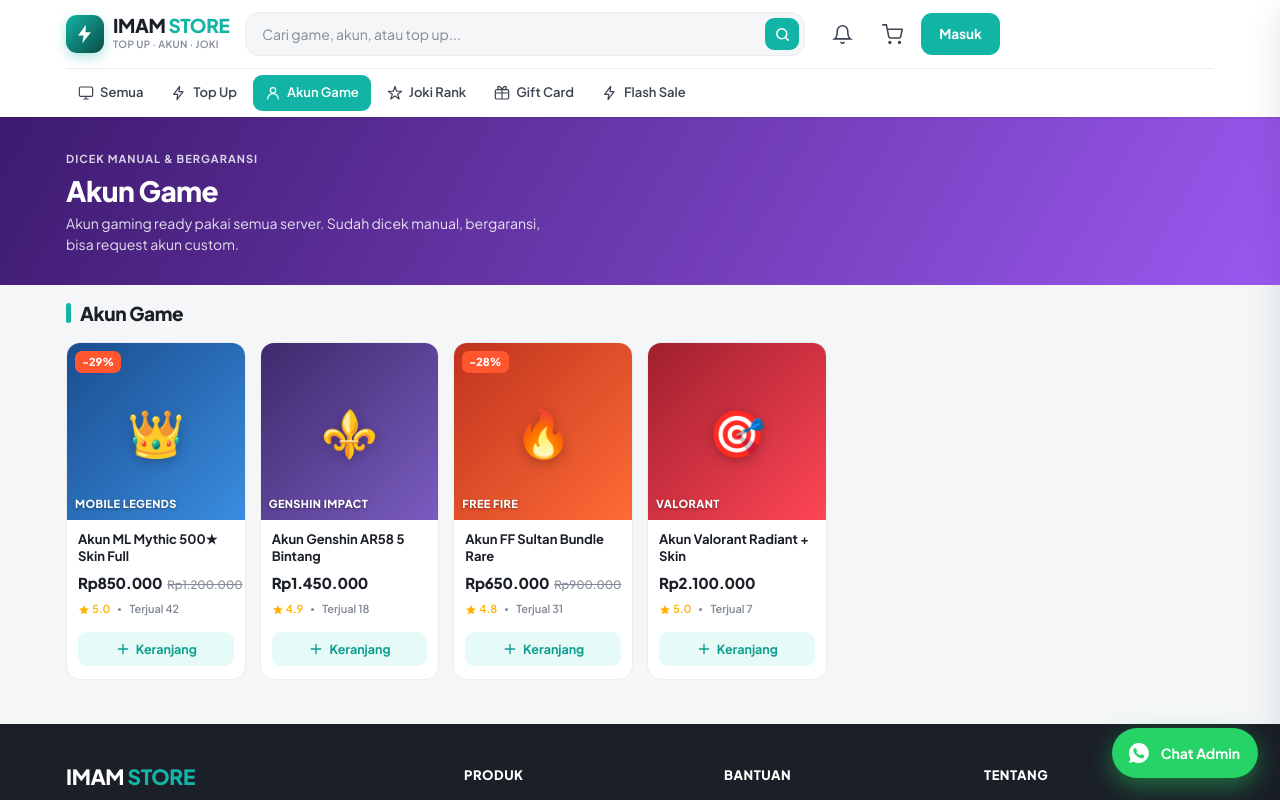
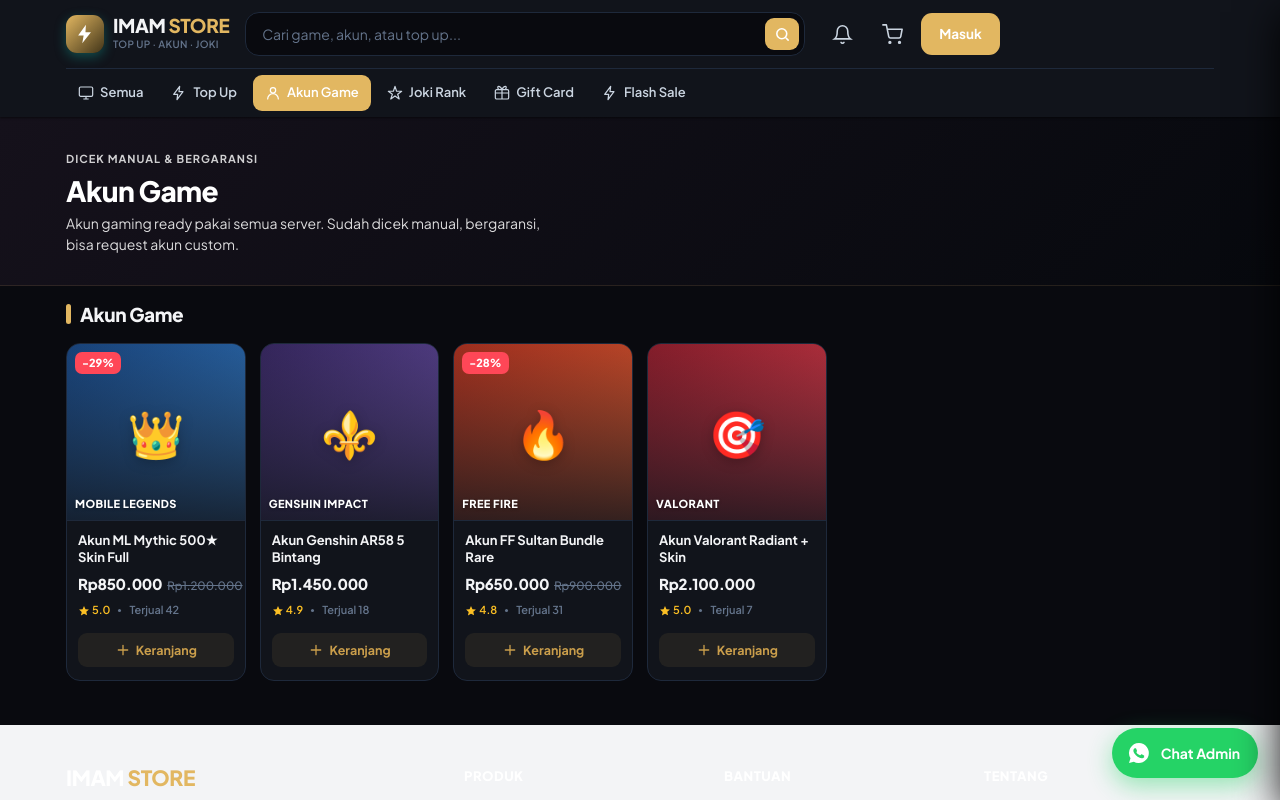
Before and after one commit to imamabdurrahmann/imam-store, a Next.js app: page /akun in a window 1280 px wide. Shown: the top 800 px of the page. Built offline with nearby package versions, Linux system fonts and the light colour scheme.

Commit message:
design: redesign website to elegant dark & gold theme

```diff
--- a/app/globals.css
+++ b/app/globals.css
@@ -2,17 +2,32 @@
 
 /* ============ IMAM STORE — Design System ============ */
 :root {
-  --teal-500: #12b5a5; --teal-600: #0e9f90; --teal-900: #0a4a44; --teal-tint: #e6faf7;
-  --bg: #f4f6f8; --surface: #ffffff;
-  --ink: #1b1f27; --ink-soft: #3d4451; --ink-muted: #828a97; --line: #ebedf0;
-  --sale: #ff5630; --sale-soft: #fff1ed; --star: #ffb100;
-  --shadow-sm: 0 1px 2px rgba(16,24,40,.06), 0 1px 3px rgba(16,24,40,.05);
-  --shadow-md: 0 4px 16px rgba(16,24,40,.08);
-  --shadow-lg: 0 12px 32px rgba(16,24,40,.12);
+  --teal-500: #e2b761; --teal-600: #ca9e4b; --teal-900: #423519; --teal-tint: rgba(226, 183, 97, 0.08);
+  --bg: #090a0f; --surface: #11141b;
+  --ink: #f3f4f6; --ink-soft: #cbd5e1; --ink-muted: #64748b; --line: #1e293b;
+  --sale: #ff4757; --sale-soft: rgba(255, 71, 87, 0.1); --star: #fbbf24;
+  --shadow-sm: 0 1px 2px rgba(0,0,0,.5);
+  --shadow-md: 0 4px 20px rgba(0,0,0,.7);
+  --shadow-lg: 0 12px 40px rgba(0,0,0,.9);
   --r-sm: 10px; --r-md: 14px; --r-lg: 20px; --maxw: 1180px;
 }
 *, *::before, *::after { box-sizing: border-box; margin: 0; padding: 0 }
 html { scroll-behavior: smooth }
+/* Custom Elegant Scrollbar */
+::-webkit-scrollbar {
+  width: 8px;
+  height: 8px;
+}
+::-webkit-scrollbar-track {
+  background: var(--bg);
+}
+::-webkit-scrollbar-thumb {
+  background: var(--line);
+  border-radius: 4px;
+}
+::-webkit-scrollbar-thumb:hover {
+  background: var(--teal-600);
+}
 body { font-family: 'Plus Jakarta Sans', system-ui, sans-serif; background: var(--bg); color: var(--ink); -webkit-font-smoothing: antialiased; line-height: 1.5 }
 a { color: inherit; text-decoration: none }
 img { display: block; max-width: 100% }
@@ -31,7 +46,7 @@
 .brand-sub { font-size: 10px; color: var(--ink-muted); font-weight: 600; letter-spacing: .3px; text-transform: uppercase; margin-top: 2px }
 .searchbar { flex: 1; position: relative; max-width: 560px }
 .searchbar input { width: 100%; height: 44px; border: 1.5px solid var(--line); border-radius: var(--r-md); padding: 0 44px 0 16px; font-size: 14px; font-family: inherit; background: var(--bg); transition: border-color .15s, background .15s }
-.searchbar input:focus { outline: none; border-color: var(--teal-500); background: #fff }
+.searchbar input:focus { outline: none; border-color: var(--teal-500); background: var(--surface) }
 .searchbar input::placeholder { color: var(--ink-muted) }
 .searchbar .s-btn { position: absolute; right: 6px; top: 6px; height: 32px; width: 34px; border-radius: 9px; background: var(--teal-500); display: grid; place-items: center; transition: background .15s }
 .searchbar .s-btn:hover { background: var(--teal-600) }
@@ -56,9 +71,9 @@
 .carousel { position: relative; border-radius: var(--r-lg); overflow: hidden; box-shadow: var(--shadow-md) }
 .slides { display: flex; transition: transform .5s cubic-bezier(.4,0,.2,1) }
 .slide { min-width: 100%; height: 260px; padding: 40px 80px; display: flex; flex-direction: column; justify-content: center; position: relative; overflow: hidden; color: #fff }
-.slide-1 { background: linear-gradient(120deg,#0a4a44,#12b5a5) }
-.slide-2 { background: linear-gradient(120deg,#5b1d8c,#b14bff) }
-.slide-3 { background: linear-gradient(120deg,#b8341f,#ff7a45) }
+.slide-1 { background: linear-gradient(135deg, #181d28, #0b0c10); border: 1px solid rgba(226, 183, 97, 0.15) }
+.slide-2 { background: linear-gradient(135deg, #1d1828, #0b0c10); border: 1px solid rgba(226, 183, 97, 0.15) }
+.slide-3 { background: linear-gradient(135deg, #241818, #0b0c10); border: 1px solid rgba(226, 183, 97, 0.15) }
 .slide::after { content:""; position: absolute; right: -40px; top: 50%; transform: translateY(-50%); width: 260px; height: 260px; border-radius: 50%; background: rgba(255,255,255,.08) }
 .slide::before { content:""; position: absolute; right: 60px; bottom: -60px; width: 180px; height: 180px; border-radius: 50%; background: rgba(255,255,255,.06) }
 .slide-eyebrow { font-size: 12px; font-weight: 700; letter-spacing: 1px; text-transform: uppercase; opacity: .85; margin-bottom: 10px }
@@ -69,9 +84,9 @@
 .dots { position: absolute; bottom: 16px; left: 80px; display: flex; gap: 7px; z-index: 2 }
 .dot { width: 8px; height: 8px; border-radius: 5px; background: rgba(255,255,255,.45); transition: all .25s; border: none; cursor: pointer }
 .dot.active { width: 24px; background: #fff }
-.car-nav { position: absolute; top: 50%; transform: translateY(-50%); width: 38px; height: 38px; border-radius: 50%; background: rgba(255,255,255,.92); display: grid; place-items: center; z-index: 2; box-shadow: var(--shadow-sm); transition: background .15s }
-.car-nav:hover { background: #fff }
-.car-nav svg { width: 18px; height: 18px; stroke: var(--ink) }
+.car-nav { position: absolute; top: 50%; transform: translateY(-50%); width: 38px; height: 38px; border-radius: 50%; background: rgba(17, 20, 27, 0.6); backdrop-filter: blur(4px); border: 1px solid rgba(255,255,255,.1); display: grid; place-items: center; z-index: 2; box-shadow: var(--shadow-sm); transition: background .15s, border-color .15s }
+.car-nav:hover { background: rgba(17, 20, 27, 0.85); border-color: var(--teal-500) }
+.car-nav svg { width: 18px; height: 18px; stroke: #fff }
 .car-prev { left: 14px } .car-next { right: 14px }
 
 /* ===== PAGE HERO (inner pages) ===== */
@@ -80,11 +95,11 @@
 .page-hero .eyebrow { font-size: 11px; font-weight: 700; letter-spacing: 1px; text-transform: uppercase; margin-bottom: 8px; opacity: .8 }
 .page-hero h1 { font-size: 28px; font-weight: 800; letter-spacing: -.6px; line-height: 1.15; margin-bottom: 6px }
 .page-hero p { font-size: 14px; opacity: .85; max-width: 500px }
-.page-hero--teal { background: linear-gradient(120deg,var(--teal-900),var(--teal-600)); color: #fff }
-.page-hero--purple { background: linear-gradient(120deg,#3d1a6e,#9b59f0); color: #fff }
-.page-hero--orange { background: linear-gradient(120deg,#7a1800,#e85d25); color: #fff }
-.page-hero--green { background: linear-gradient(120deg,#1b4d2a,#3ab85e); color: #fff }
-.page-hero--sale { background: linear-gradient(120deg,#8b1a00,var(--sale)); color: #fff }
+.page-hero--teal { background: linear-gradient(135deg, #11141b, #07090e); border-bottom: 1px solid rgba(226, 183, 97, 0.12); color: #fff }
+.page-hero--purple { background: linear-gradient(135deg, #15111b, #07090e); border-bottom: 1px solid rgba(226, 183, 97, 0.12); color: #fff }
+.page-hero--orange { background: linear-gradient(135deg, #1a1210, #07090e); border-bottom: 1px solid rgba(226, 183, 97, 0.12); color: #fff }
+.page-hero--green { background: linear-gradient(135deg, #0d1510, #07090e); border-bottom: 1px solid rgba(226, 183, 97, 0.12); color: #fff }
+.page-hero--sale { background: linear-gradient(135deg, #1a0f0d, #07090e); border-bottom: 1px solid rgba(255, 71, 87, 0.15); color: #fff }
 
 /* ===== FLASH SALE SECTION ===== */
 .flash { background: var(--surface); border-radius: var(--r-lg); box-shadow: var(--shadow-sm); padding: 18px; border: 1px solid var(--line) }
@@ -94,8 +109,8 @@
 .flash-badge svg { width: 19px; height: 19px }
 .countdown { display: flex; align-items: center; gap: 5px }
 .cd-label { font-size: 12.5px; color: var(--ink-muted); font-weight: 600; margin-right: 3px }
-.cd-box { background: var(--ink); color: #fff; font-weight: 700; font-size: 14px; min-width: 32px; height: 32px; border-radius: 8px; display: grid; place-items: center; font-variant-numeric: tabular-nums }
-.cd-sep { font-weight: 800; color: var(--ink) }
+.cd-box { background: var(--line); color: var(--teal-500); font-weight: 700; font-size: 14px; min-width: 32px; height: 32px; border-radius: 8px; display: grid; place-items: center; font-variant-numeric: tabular-nums; border: 1px solid rgba(226, 183, 97, 0.2) }
+.cd-sep { font-weight: 800; color: var(--teal-500) }
 /* Big countdown (flashsale page) */
 .countdown-big { display: flex; align-items: flex-start; gap: 10px; flex-wrap: wrap; margin-top: 20px }
 .cd-unit-wrap { display: flex; flex-direction: column; align-items: center; gap: 4px }
@@ -118,8 +133,11 @@
 .grid { display: grid; grid-template-columns: repeat(auto-fill,minmax(168px,1fr)); gap: 14px }
 .card { background: var(--surface); border: 1px solid var(--line); border-radius: var(--r-md); overflow: hidden; transition: transform .18s, box-shadow .18s, border-color .18s; display: flex; flex-direction: column }
 .card:hover { transform: translateY(-4px); box-shadow: var(--shadow-md); border-color: transparent }
-.card-thumb { aspect-ratio: 1/1; position: relative; display: grid; place-items: center; overflow: hidden }
-.card-thumb .emoji { font-size: 46px; filter: drop-shadow(0 3px 6px rgba(0,0,0,.25)) }
+.card-thumb { aspect-ratio: 1/1; position: relative; display: grid; place-items: center; overflow: hidden; border-bottom: 1px solid var(--line) }
+.card-thumb::before { content: ""; position: absolute; inset: 0; background: linear-gradient(to bottom, rgba(17, 20, 27, 0.2), rgba(17, 20, 27, 0.85)); z-index: 1 }
+.card-thumb > * { position: relative; z-index: 2 }
+.card-thumb .emoji { font-size: 46px; filter: drop-shadow(0 3px 6px rgba(0,0,0,.25)); transition: transform .3s ease }
+.card:hover .emoji { transform: scale(1.15) rotate(4deg) }
 .card-thumb .gname { position: absolute; bottom: 8px; left: 8px; right: 8px; font-size: 11px; font-weight: 800; text-transform: uppercase; letter-spacing: .4px; text-shadow: 0 1px 3px rgba(0,0,0,.4); color: #fff }
 .disc-tag { position: absolute; top: 8px; left: 8px; background: var(--sale); color: #fff; font-size: 11px; font-weight: 800; padding: 3px 7px; border-radius: 7px }
 .card-body { padding: 11px 11px 13px; display: flex; flex-direction: column; gap: 6px; flex: 1 }
@@ -140,7 +158,10 @@
 .game-grid { display: grid; grid-template-columns: repeat(auto-fill,minmax(96px,1fr)); gap: 12px }
 .game-tile { border-radius: var(--r-md); overflow: hidden; cursor: pointer; transition: transform .18s, box-shadow .18s }
 .game-tile:hover { transform: translateY(-3px); box-shadow: var(--shadow-md) }
-.game-art { aspect-ratio: 1/1; display: grid; place-items: center; font-size: 34px }
+.game-art { aspect-ratio: 1/1; display: grid; place-items: center; font-size: 34px; position: relative; overflow: hidden }
+.game-art::before { content: ""; position: absolute; inset: 0; background: linear-gradient(to bottom, rgba(17, 20, 27, 0.15), rgba(17, 20, 27, 0.85)); z-index: 1 }
+.game-art > * { position: relative; z-index: 2; transition: transform .3s ease }
+.game-tile:hover .game-art > * { transform: scale(1.15) rotate(4deg) }
 .game-name { background: var(--surface); padding: 8px 6px; text-align: center; font-size: 11.5px; font-weight: 700; color: var(--ink); border: 1px solid var(--line); border-top: none; border-radius: 0 0 var(--r-md) var(--r-md) }
 
 /* ===== TRUST STRIP ===== */
@@ -175,7 +196,7 @@
 /* ===== CART DRAWER ===== */
 .drawer-bg { position: fixed; inset: 0; background: rgba(16,24,40,.45); z-index: 80; opacity: 0; visibility: hidden; transition: .25s }
 .drawer-bg.open { opacity: 1; visibility: visible }
-.drawer { position: fixed; top: 0; right: 0; height: 100%; width: 380px; max-width: 90vw; background: #fff; z-index: 90; transform: translateX(100%); transition: transform .3s cubic-bezier(.4,0,.2,1); display: flex; flex-direction: column; box-shadow: var(--shadow-lg) }
+.drawer { position: fixed; top: 0; right: 0; height: 100%; width: 380px; max-width: 90vw; background: var(--surface); z-index: 90; transform: translateX(100%); transition: transform .3s cubic-bezier(.4,0,.2,1); display: flex; flex-direction: column; box-shadow: var(--shadow-lg) }
 .drawer.open { transform: translateX(0) }
 .drawer-head { padding: 18px 20px; border-bottom: 1px solid var(--line); display: flex; align-items: center; justify-content: space-between }
 .drawer-head h3 { font-size: 17px; font-weight: 800 }
@@ -287,7 +308,7 @@
   .mobile-search-overlay input:focus {
     outline: none;
     border-color: var(--teal-500);
-    background: #fff;
+    background: var(--surface);
   }
   .mobile-search-clear {
     position: absolute;
@@ -371,7 +392,7 @@
     height: 100%;
     width: 280px;
     max-width: 80vw;
-    background: #fff;
+    background: var(--surface);
     z-index: 90;
     transform: translateX(100%);
     transition: transform .3s cubic-bezier(.4,0,.2,1);
--- a/components/GameGrid.jsx
+++ b/components/GameGrid.jsx
@@ -15,7 +15,7 @@
           {games.map((g, idx) => (
             <Link key={idx} className="game-tile" href="/topup">
               <div className="game-art" style={{ background: g.grad }}>
-                {g.emoji}
+                <span>{g.emoji}</span>
               </div>
               <div className="game-name">{g.name}</div>
             </Link>
```
